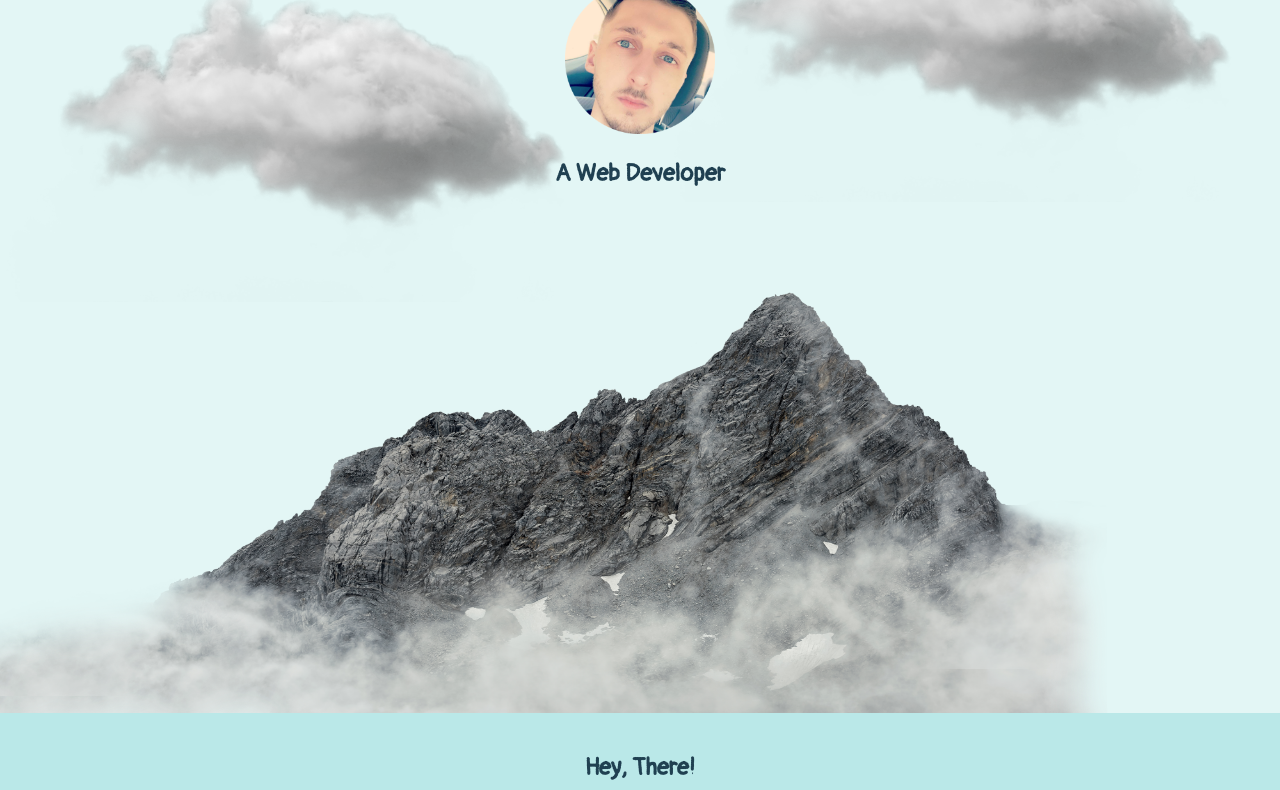
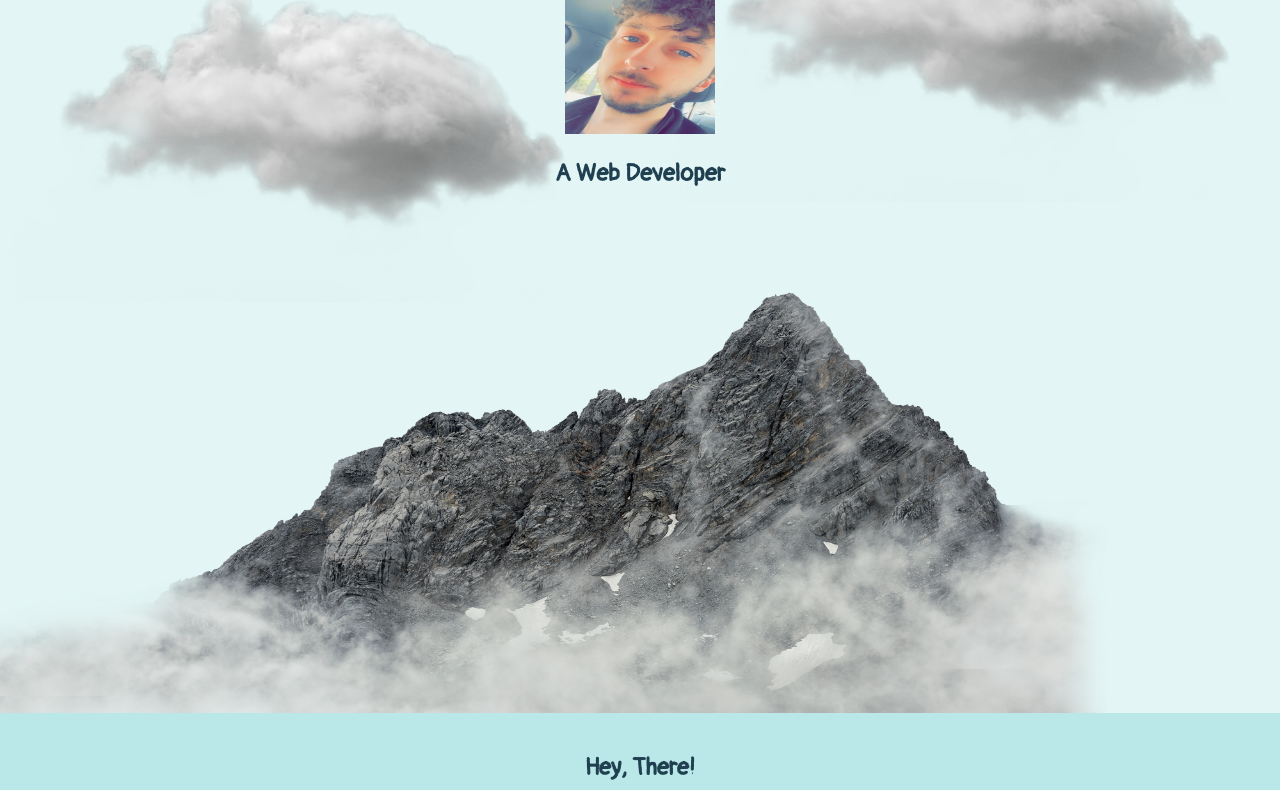
Before and after one commit to dclisbee/About_me, a plain HTML site: page index.html in a window 1280 px wide. Shown: the part 258-1048 px from the top of the page. Drawn offline with Linux system fonts and the light colour scheme.

Commit message:
push image

```diff
--- a/index.html
+++ b/index.html
@@ -34,7 +34,7 @@
     <div class="top-div">
         <img src="images/cloud.png" alt="cloud-img" class="top-cloud">
         <h1>I'm Dustin</h1>
-        <img src="images/me.png" alt="me" class="me">
+        <img src="images/me.jpg" alt="me" class="me">
         <h2>A Web Developer</h2>
         <img src="images/cloud.png" alt="cloud-img" class="bot-cloud">
         <img src="images/mountain.png" alt="mountain-img" class="mountain">
```
Also changed, not shown: images/me.jpg (added).
